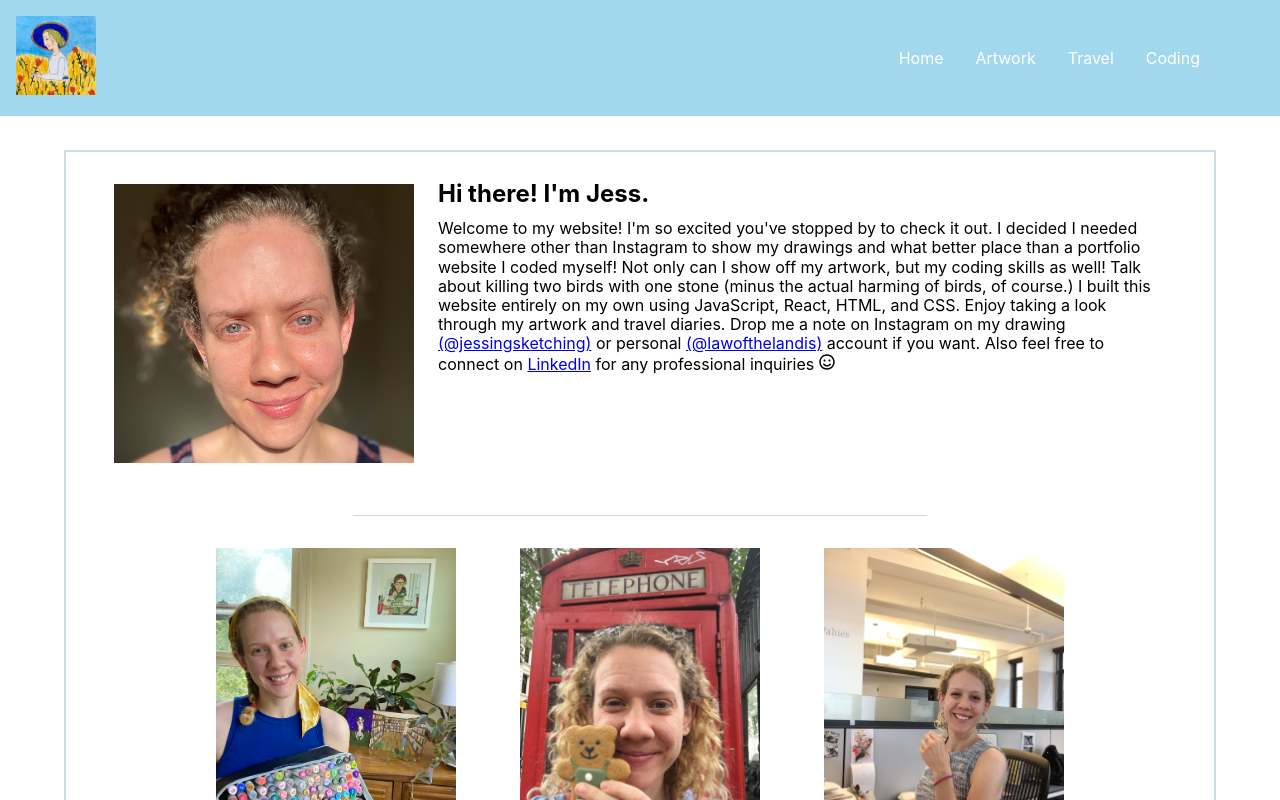
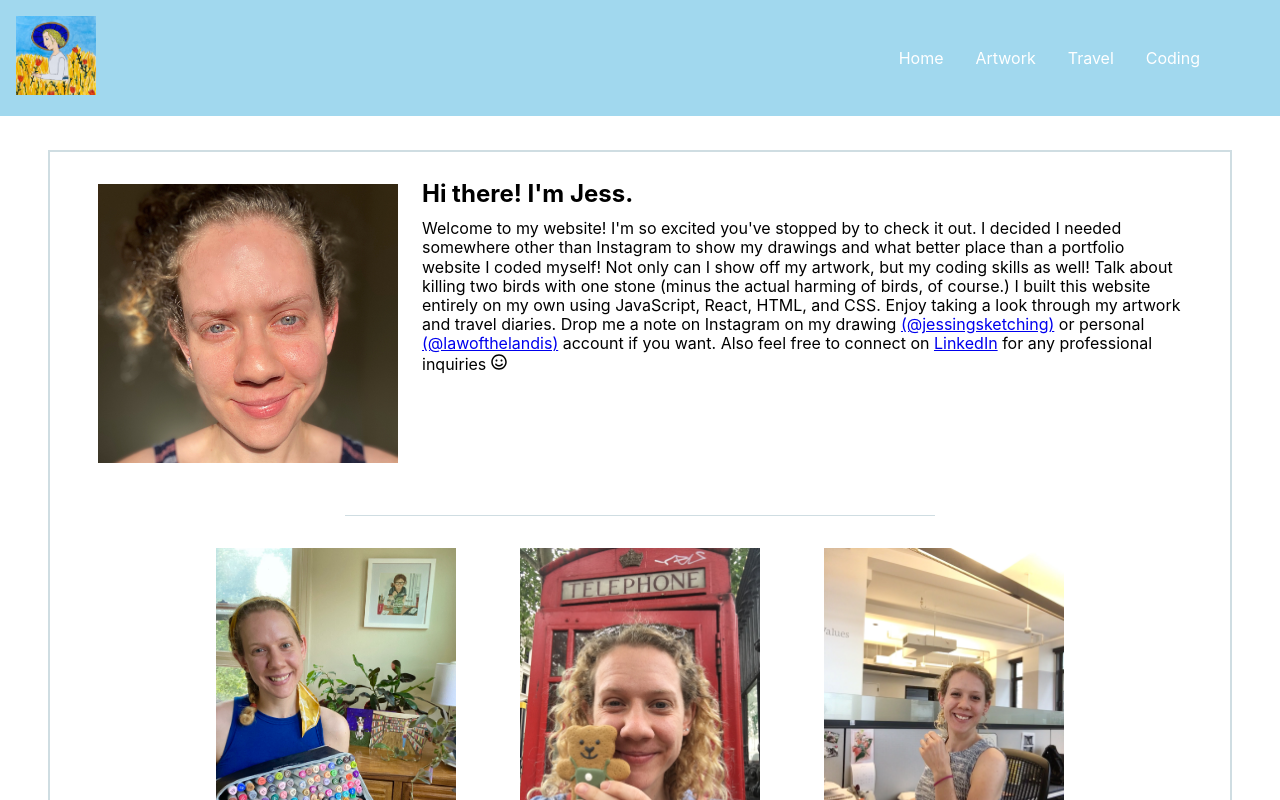
Before and after one commit to jessicalandis/jess_website, a React (Create React App) app: page / in a window 1280 px wide. Shown: the top 800 px of the page. Built offline with nearby package versions, Linux system fonts and the light colour scheme.

Commit message:
uniform margins

```diff
--- a/src/App.css
+++ b/src/App.css
@@ -129,8 +129,8 @@ body {
 .container {
   border: 2px solid var(--mainGrey);
   margin-top: 5rem;
-  margin-left: 4rem;
-  margin-right: 4rem;
+  margin-left: 3rem;
+  margin-right: 3rem;
   margin-bottom: 5rem;
 }
 .about-img-container img {
@@ -261,8 +261,8 @@ body {
 .travel-comp {
   border: 2px solid var(--mainGrey);
   margin-top: 5rem;
-  margin-left: 4rem;
-  margin-right: 4rem;
+  margin-left: 3rem;
+  margin-right: 3rem;
   margin-bottom: 5rem;
 }
 .cityList {
```
